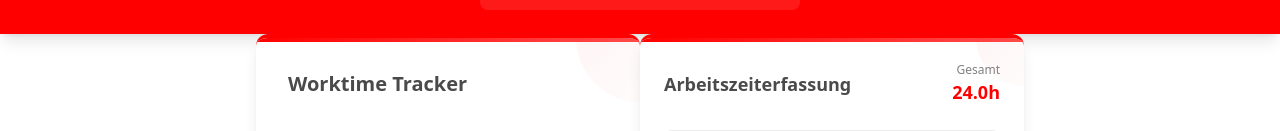
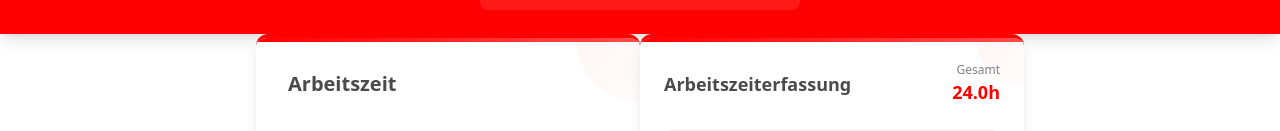
Before and after one commit to lulkebit/lulkebit.github.io, a React (Create React App) app: page / in a window 1280 px wide. Shown: the part 150-281 px from the top of the page. Built offline with nearby package versions, Linux system fonts and the light colour scheme.

Commit message:
feat: Localize header text to German for Arbeitszeit

```diff
--- a/src/components/ComponentContainer.jsx
+++ b/src/components/ComponentContainer.jsx
@@ -10,7 +10,7 @@ const ComponentContainer = ({ children }) => {
                 <div className='relative z-10'>
                     <div className='flex flex-col items-stretch space-y-6'>
                         <h2 className='text-sparkasse-gray text-xl font-semibold mb-4'>
-                            Worktime Tracker
+                            Arbeitszeit
                         </h2>
                         {children}
                     </div>
```
